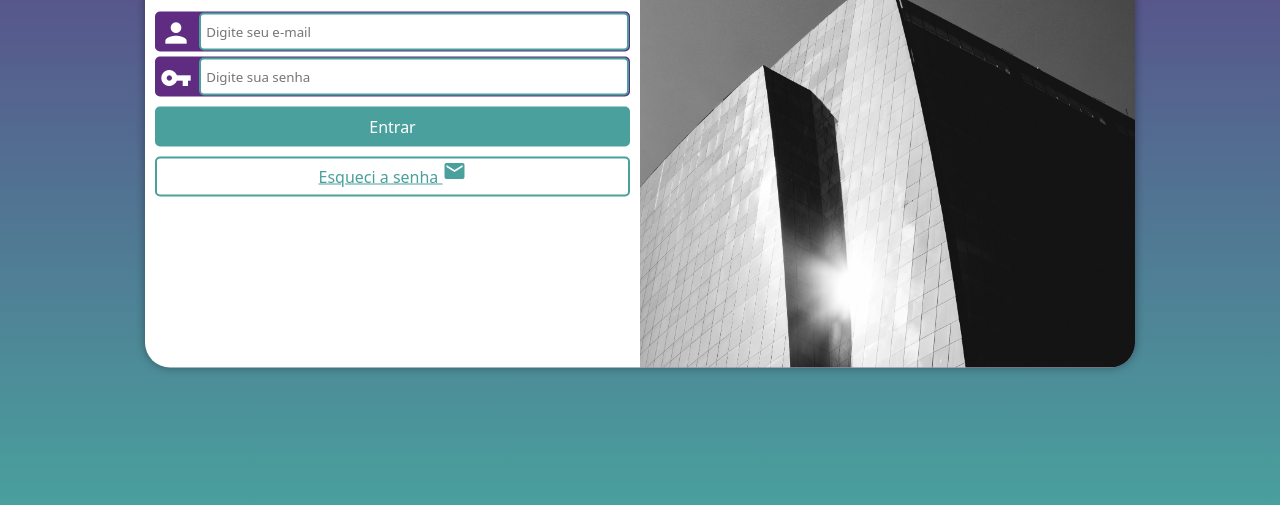
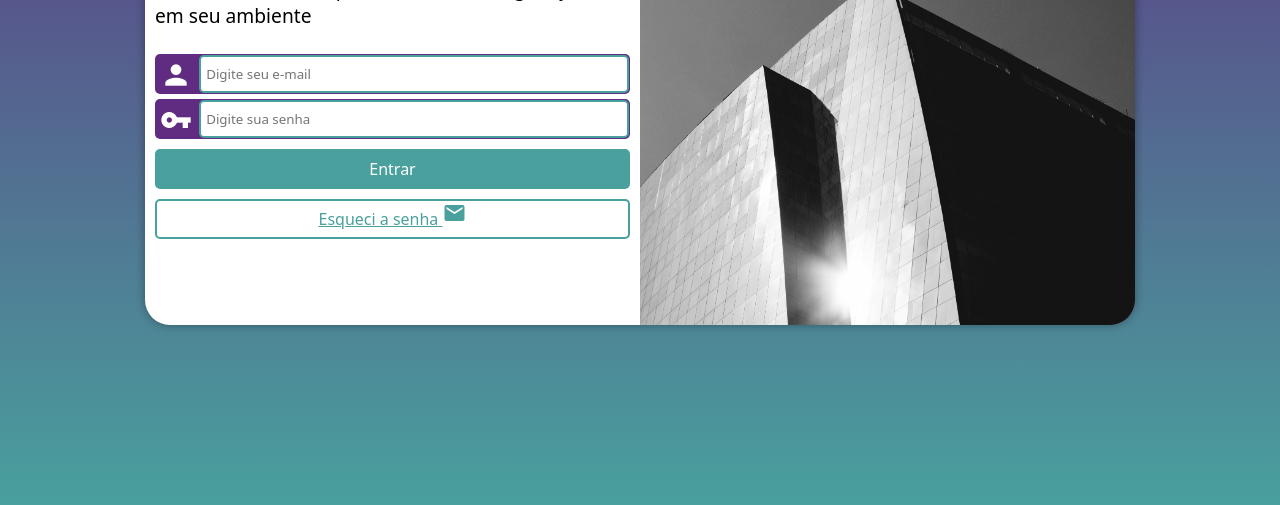
Before and after one commit to joao-silverio-dev/Projeto-Tela-De-Login, a plain HTML site: page index.html in a window 1280 px wide. Shown: the part 295-800 px from the top of the page. Drawn offline with Linux system fonts and the light colour scheme.

Commit message:
arrumado

```diff
--- a/estilos/style.css
+++ b/estilos/style.css
@@ -30,7 +30,7 @@ Paleta de Cores:
         left: 50%;
         transform: translate(-50%, -50%);
         overflow: hidden;
-        height: 525px;
+        height: 55vh;
         box-shadow: 0px 0px 10px rgba(0, 0, 0, 0.357);
         width: 90vw;
         transition: width .3s, height .3s;
```
